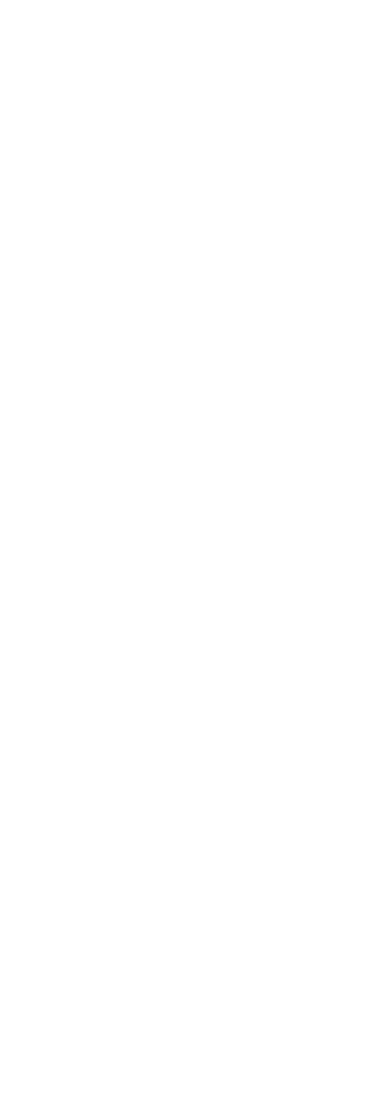
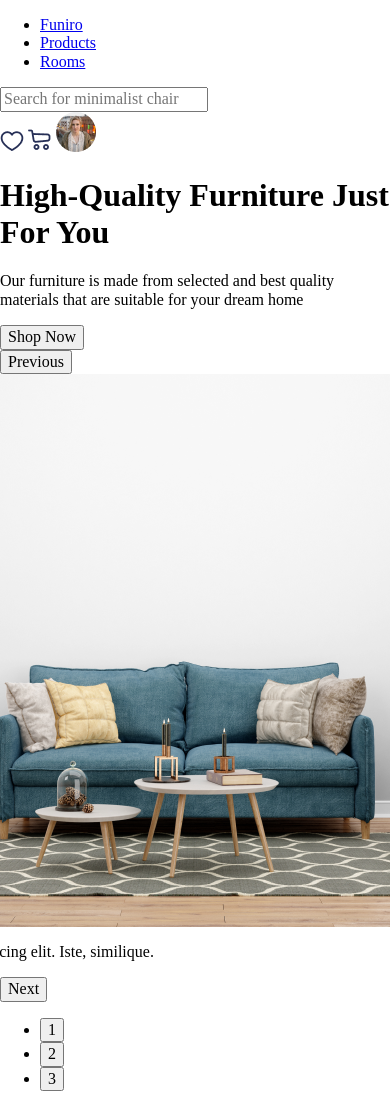
Before and after one commit to GoodGopnik/furnitureShop, a website: page app/index.html in a window 390 px wide. Before the commit the page ends 844 px from the top, so only its background shows below. Drawn offline with nearby package versions, Linux system fonts and the light colour scheme.

Commit message:
Сделан первый блок без стилей и адаптива

```diff
--- a/app/index.html
+++ b/app/index.html
@@ -5,12 +5,64 @@
   <meta name="viewport" content="width=device-width, initial-scale=1.0">
   <meta http-equiv="X-UA-Compatible" content="ie=edge">
   <title>Document</title>
+  <link rel="stylesheet" type="text/css" href="//cdn.jsdelivr.net/npm/slick-carousel@1.8.1/slick/slick.css"/>
   <link rel="stylesheet" href="css/style.min.css">
 </head>
 <body>
+<div class="wrapper">
+<section class="header_block">
+  <div class="header_nav_block">
+    <nav class="header_nav">
+      <ul>
+        <li><a href="#">Funiro</a></li>
+        <li><a href="#">Products</a></li>
+        <li><a href="#">Rooms</a></li>
+      </ul>
+    </nav>
+    <div class="form_search">
+      <form>
+        <input class="icon_search" type="search"  placeholder="Search for minimalist chair" autocomplete="on" spellcheck="true">
+      </form>
+    </div>
+    <div class="personal_area">
+      <a href="#"><img src="./images/head/Vector.png" alt=""></a>
+      <a href="#"><img src="./images/head/Cart.png" alt=""></a>
+      <a href="#"><img src="./images/head/Ellipse 2.png" alt=""></a>
+    </div>
+  </div>
+  <div class="header_slider">
+    <div class="header_slider_about_block">
+      <h1>High-Quality Furniture Just For You</h1>
+      <p>Our furniture is made from selected and best quality materials that are suitable for your dream home</p>
+      <button>Shop Now</button>
+    </div>
+    <div class="variable-width">
+      <div>
+        <img src="./images/block1/1528 1.png" alt="">
+        <div class="inl">
+        <p>Lorem ipsum dolor sit amet consectetur adipisicing elit. Iste, similique.</p>
+        </div>
+      </div>
+      <div>
+        <img src="./images/block1/1528 1.png" alt="">
+        <div class="inl">
+        <p>Lorem ipsum dolor sit amet consectetur adipisicing elit. Iste, similique.</p>
+        </div>
+      </div>
+      <div>
+        <img src="./images/block1/1528 1.png" alt="">
+        <div class="inl">
+        <p>Lorem ipsum dolor sit amet consectetur adipisicing elit. Iste, similique.</p>
+        </div>
+      </div>
+    </div>
+  </div>
+</section>
 
+</div><!-- end wrapper -->
 
   <script src="https://ajax.googleapis.com/ajax/libs/jquery/3.4.1/jquery.min.js"></script>
+  <script type="text/javascript" src="//cdn.jsdelivr.net/npm/slick-carousel@1.8.1/slick/slick.min.js"></script>
   <script src="js/libs.min.js"></script>
   <script src="js/main.js"></script>
 </body>
--- a/app/js/main.js
+++ b/app/js/main.js
@@ -1,6 +1,8 @@
-$(function(){
-
-
-
-
-});
+$('.variable-width').slick({
+    dots: true,
+    infinite: true,
+    speed: 300,
+    slidesToShow: 1,
+    centerMode: true,
+    variableWidth: true
+  });
--- a/app/scss/style.scss
+++ b/app/scss/style.scss
@@ -6,7 +6,16 @@
 *::after {
     box-sizing: border-box;
 }
-
+.wrapper {
+    max-width: 1440px;
+    margin: 0 auto;
+}
+.variable-width img {
+    padding: 0 30px
+}
+.ind_block {
+    position: absolute
+}
 
 
 @import "media";
```
Also changed, not shown: app/css/style.min.css, app/images/head/Ellipse 2.png (added), 1 other file.
